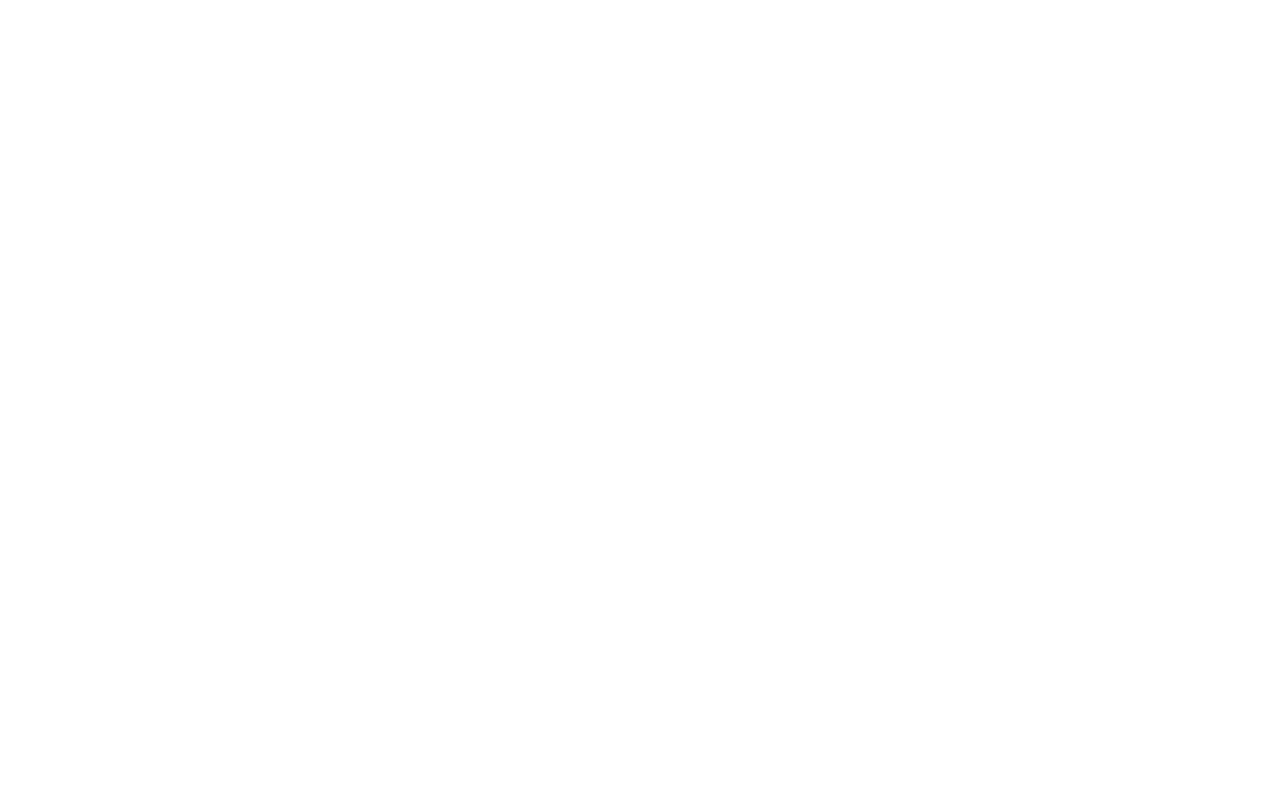
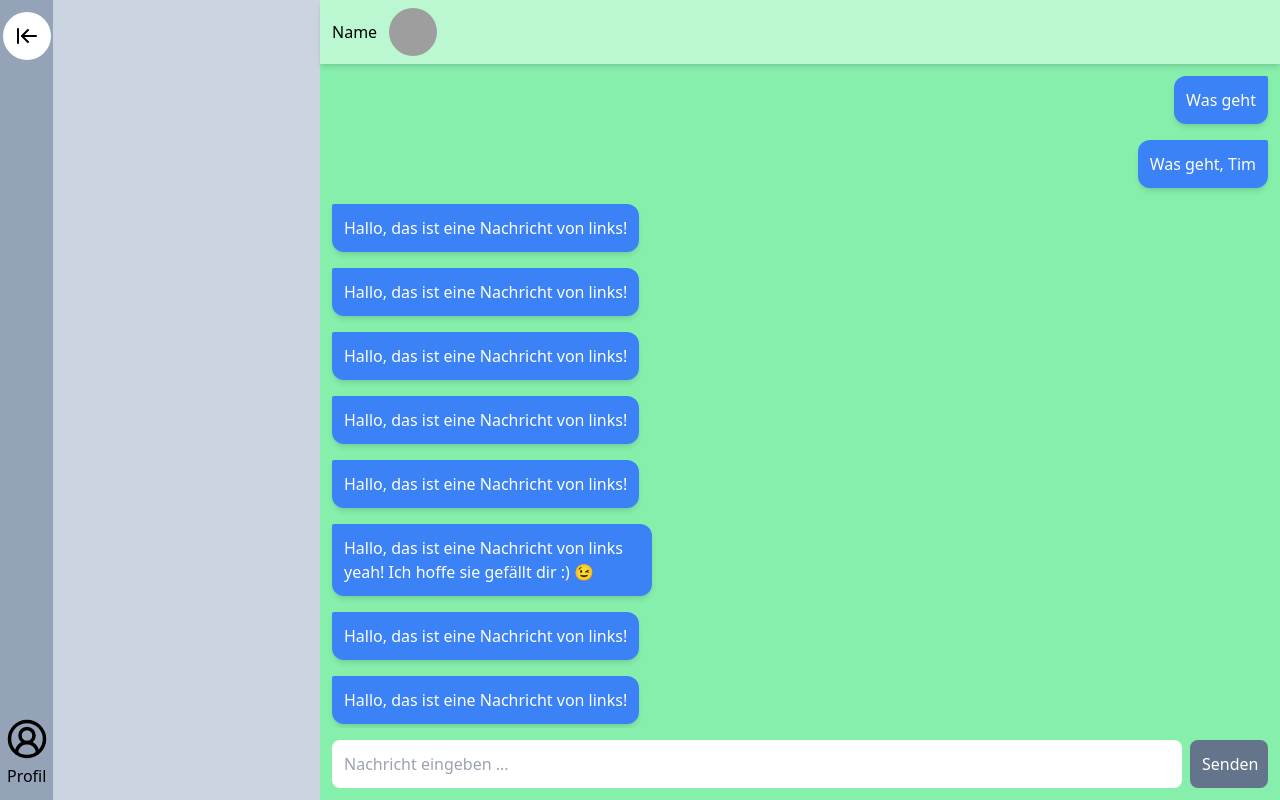
Before and after one commit to Juliur9/messenger-app, a React (Vite) app: page / in a window 1280 px wide. Before the commit this address had no page. Built offline with nearby package versions, Linux system fonts and the light colour scheme; grey boxes are pictures that could not be loaded.

Commit message:
Home route

```diff
--- a/src/App.jsx
+++ b/src/App.jsx
@@ -1,6 +1,7 @@
 import React, { Component } from 'react';
 import { BrowserRouter as Router, Routes, Route } from 'react-router-dom';
 import Login from './components/Login';
+import Messenger from './components/Messenger';
 
 class App extends Component {
   state = {  }
@@ -9,6 +10,7 @@ class App extends Component {
       <Router>
       <div className='routes'>
         <Routes>
+          <Route path="/" element={<Messenger />} />
           <Route path="/Login" element={<Login />} />
         </Routes>
         </div>
```
